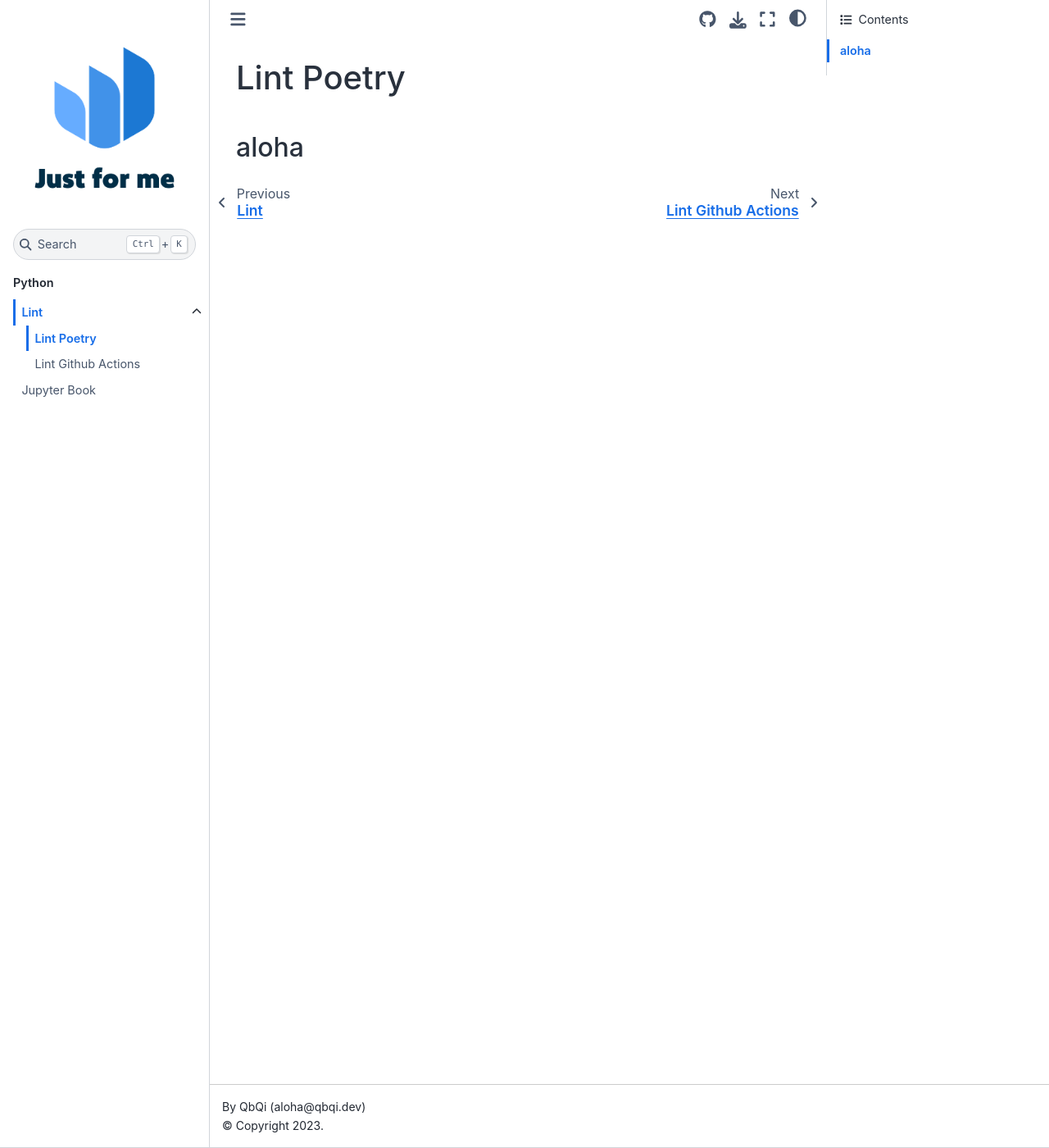
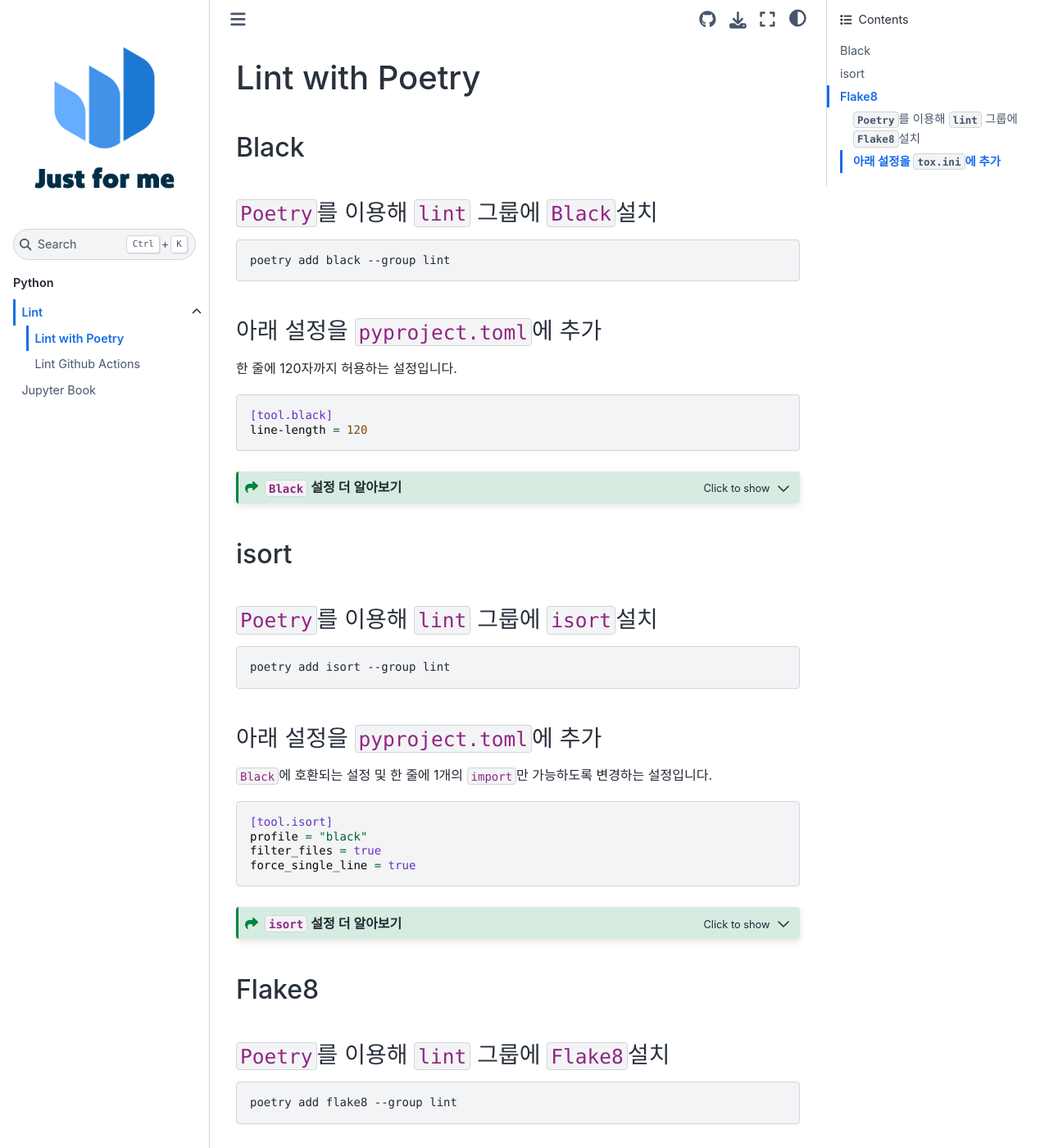
Before and after one commit to QbQi/Just-for-me, a Jupyter Book: the page built from docs/python/lint/poetry.md, in a window 1280 px wide and 1400 px high. Shown: the whole window at 82% size. Built offline with Jupyter Book 1.0.4 settings and Sphinx 7.4.7 and the Sphinx Book theme 1.1.4, drawn with Linux system fonts in a browser that asks for light colours; some of the changed text lies outside the part shown.

Commit message:
poetry를 이용한 설치 및 설정 추가

````diff
--- a/docs/python/lint/poetry.md
+++ b/docs/python/lint/poetry.md
@@ -1,3 +1,60 @@
-# Lint Poetry
+# Lint with Poetry
 
-## aloha
+## Black
+### `Poetry`를 이용해 `lint` 그룹에 `Black`설치
+```shell
+poetry add black --group lint
+```
+
+### 아래 설정을 `pyproject.toml`에 추가
+한 줄에 120자까지 허용하는 설정입니다.
+```toml
+[tool.black]
+line-length = 120
+```
+:::{admonition} `Black` 설정 더 알아보기
+:class: seealso, dropdown
+[More Black options](https://black.readthedocs.io/en/stable/usage_and_configuration/the_basics.html#command-line-options)
+[Configuration via a file](https://black.readthedocs.io/en/stable/usage_and_configuration/the_basics.html#configuration-via-a-file)
+:::
+
+## isort
+### `Poetry`를 이용해 `lint` 그룹에 `isort`설치
+```shell
+poetry add isort --group lint
+```
+
+### 아래 설정을 `pyproject.toml`에 추가
+`Black`에 호환되는 설정 및 한 줄에 1개의 `import`만 가능하도록 변경하는 설정입니다.
+```toml
+[tool.isort]
+profile = "black"
+filter_files = true
+force_single_line = true
+```
+:::{admonition} `isort` 설정 더 알아보기
+:class: seealso, dropdown
+[Compatibility with Black](https://pycqa.github.io/isort/docs/configuration/black_compatibility.html)
+[Configuration options for isort](https://pycqa.github.io/isort/docs/configuration/options.html)
+:::
+
+## Flake8
+### `Poetry`를 이용해 `lint` 그룹에 `Flake8`설치
+```shell
+poetry add flake8 --group lint
+```
+
+### 아래 설정을 `tox.ini`에 추가
+한 줄에 120자까지 허용하는 설정입니다.
+:::{admonition} 주의!
+:class: caution
+`tox.ini`은 레포지토리 최상위 디렉토리에 위치해야 합니다.
+:::
+```ini
+[flake8]
+max-line-length = 120
+```
+:::{admonition} `Flake8` 설정 더 알아보기
+:class: seealso, dropdown
+[Configuring Flake8](https://flake8.pycqa.org/en/latest/user/configuration.html)
+:::
````
